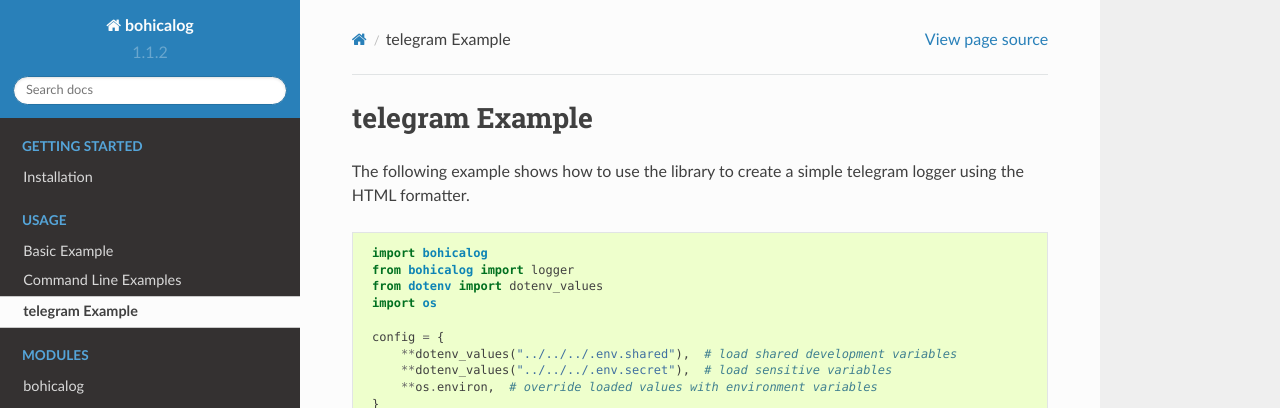
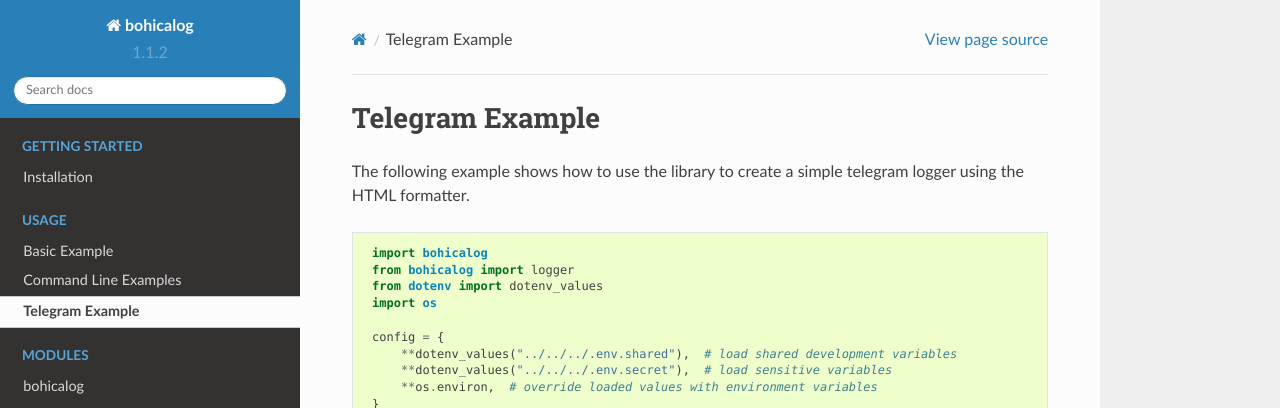
Before and after one commit to BOHICA-LABS/bohicalog, a Sphinx documentation site: the page built from docs/source/usages/telegram_usage.rst, in a window 1280 px wide and 1123 px high. Shown: the top 408 px of the window. Built offline with Sphinx 7.4.7 and the Read the Docs theme 2.0.0, drawn with Linux system fonts in a browser that asks for light colours.

Commit message:
chore(docs): correct capitalization

```diff
--- a/docs/source/usages/telegram_usage.rst
+++ b/docs/source/usages/telegram_usage.rst
@@ -1,5 +1,5 @@
 #################
- telegram Example
+ Telegram Example
 #################
 
 The following example shows how to use the library to create a simple
```
